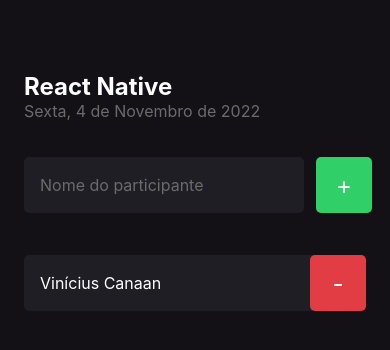
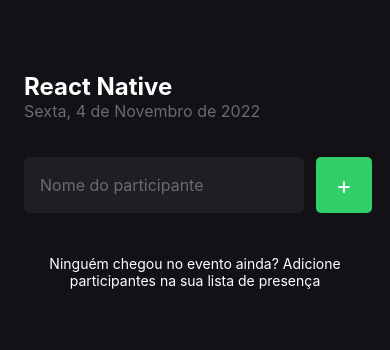
Before and after one commit to ViniciusCanaan/ImHere, a React Native app: screen / in a window 390 px wide. Shown: the top 350 px of the page. Built offline with nearby package versions, Linux system fonts and the light colour scheme.

Commit message:
Adicionando participante na lista com nome digitado no imput

```diff
--- a/App.tsx
+++ b/App.tsx
@@ -1,6 +1,14 @@
+import { StatusBar } from "react-native";
 import Home from "./src/screens/Home"; //Não preciso passar Home/index porque por padrão sempre procura o index
 export default function App() {
   return (
-   <Home/>
+    <>
+      <StatusBar
+        barStyle="light-content"
+        backgroundColor="transparent"
+        translucent
+        />
+      <Home />
+    </>
   );
 }
--- a/src/screens/Home/index.tsx
+++ b/src/screens/Home/index.tsx
@@ -1,15 +1,31 @@
-import { Text, View, TextInput, TouchableOpacity } from "react-native";
+import React, {useState} from "react";
+import { Text, View, TextInput, TouchableOpacity, FlatList, Alert   } from "react-native";
 import { styles } from './styles';
 
 import { Participant } from "../../components/Participant";
 export default function Home() {
+  const [participants, setPaticipants] = useState<string[]>([]);
+  const [participantName, setParticipantName] = useState('');
 
   function handleParticipantAdd() {
-    console.log("Você clicou no botão de adicionar")
+    if(participants.includes(participantName)){
+     return Alert.alert("Participante Existe", "Já existe um participante na lista com esse nome")
+    }
+    setPaticipants(prevState => [...prevState,participantName]);
+    setParticipantName('');
   }
 
-  function handleParticipantRemove(name: string){
-    console.log(`Você clicou em remover o participante ${name}`);
+  function handleParticipantRemove(name: string) {
+    Alert.alert("Remover", `Remover o participante ${name} ?`, [
+      {
+        text:'Sim',
+        onPress: () => Alert.alert("Deletado"),
+      },
+      {
+        text:'Não',
+        style:'cancel'
+      }
+    ])
   }
 
   return (
@@ -27,13 +43,29 @@
           style={styles.input}
           placeholder='Nome do participante'
           placeholderTextColor="#6B6B6B"
+          onChangeText={text => setParticipantName(text)}
+          value={participantName}
         />
 
         <TouchableOpacity style={styles.button} onPress={handleParticipantAdd}>
           <Text style={styles.buttonText}>+</Text>
         </TouchableOpacity>
       </View>
-      <Participant name='Vinícius Canaan' onRemove={()=> handleParticipantRemove("Vinícius Canaan")}/>
+      <FlatList
+        data={participants}
+        keyExtractor={item => item}
+        renderItem={({item}) => (
+          <Participant
+          key={item}
+          name={item}
+          onRemove={() => handleParticipantRemove(item)} />
+        )}
+        showsVerticalScrollIndicator={false}
+        ListEmptyComponent={()=>(
+          <Text style={styles.listEmptyText}>Ninguém chegou no evento ainda? Adicione participantes na sua lista de presença</Text>
+        )}
+      />
+
     </View>
   );
 }
--- a/src/screens/Home/styles.ts
+++ b/src/screens/Home/styles.ts
@@ -42,5 +42,11 @@
       flexDirection:'row',
       marginTop:36,
       marginBottom:42
+    },
+    listEmptyText:{
+      color:'#FFF',
+      fontSize:14,
+      textAlign:"center"
+
     }
   });
```
